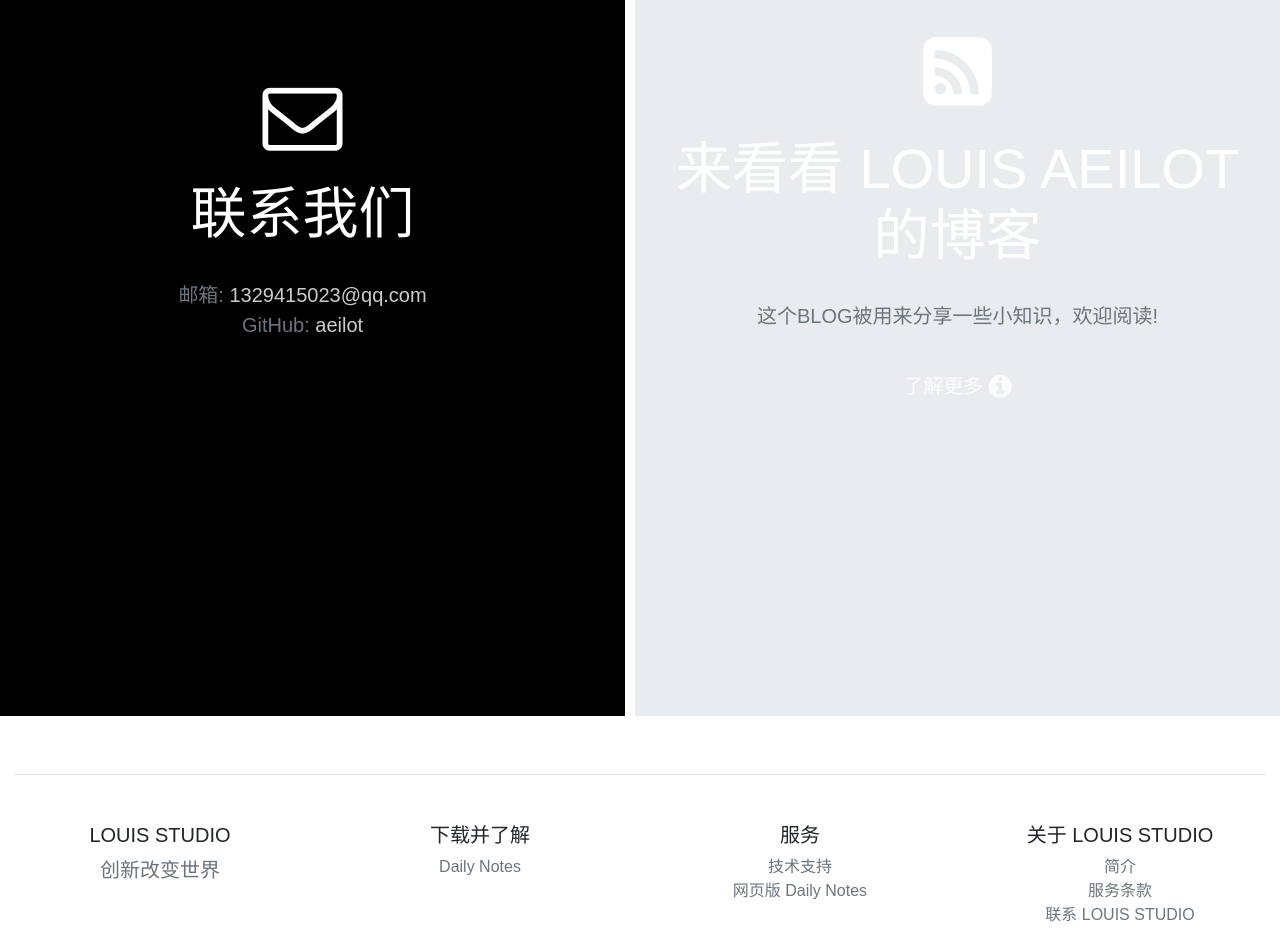
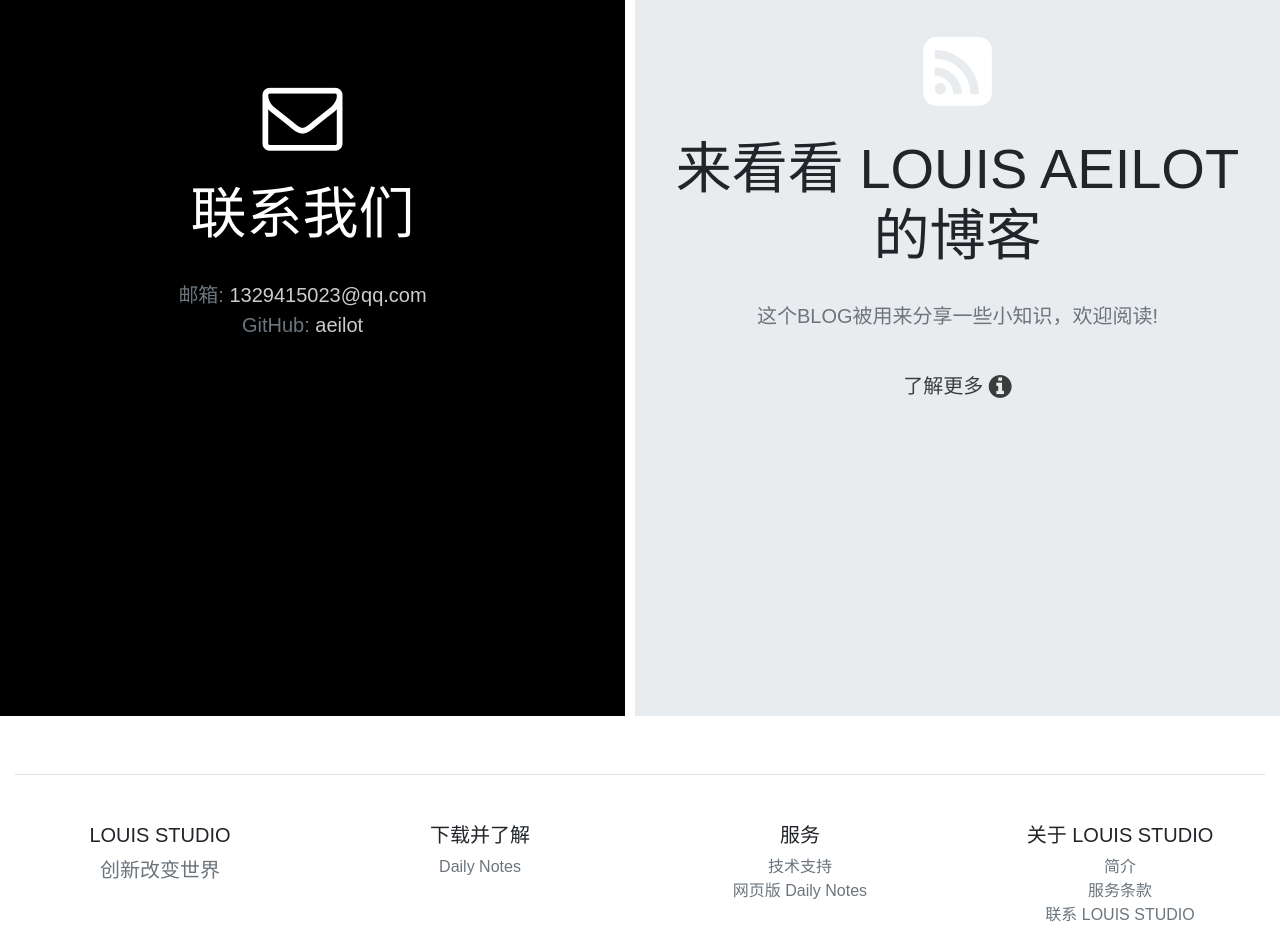
Before and after one commit to louis-studio/louis-studio.github.io, a plain HTML site: page index.html in a window 1280 px wide. Shown: the part 2360-3295 px from the top of the page. Drawn offline with nearby package versions, Linux system fonts and the light colour scheme.

Commit message:
Update index.html

```diff
--- a/index.html
+++ b/index.html
@@ -86,11 +86,11 @@
                 <i class="fa fa-rss-square text-white fa-5x" aria-hidden="true"></i>
                 <br>
                 <br>
-                <h1 class="display-4 text-white">来看看 LOUIS AEILOT 的博客</h1>
+                <h1 class="display-4">来看看 LOUIS AEILOT 的博客</h1>
                 <br>
-                <p class="lead text-white text-muted ">这个BLOG被用来分享一些小知识，欢迎阅读!</p>
+                <p class="lead text-muted ">这个BLOG被用来分享一些小知识，欢迎阅读!</p>
                 <br>
-                <a class="alink lead animated" href="https://www.louisstudio.tk/blog">了解更多 <i class="fa fa-info-circle fa-lg" aria-hidden="true"></i></a>
+                <a class="alink-dark lead animated" href="https://www.louisstudio.tk/blog">了解更多 <i class="fa fa-info-circle fa-lg" aria-hidden="true"></i></a>
                 <!--            <br>-->
                 <!--            <a class="alink lead" href="#download">观看宣传片 <i class="fa fa-play-circle fa-lg" aria-hidden="true"></i></a>-->
             </div>
```
